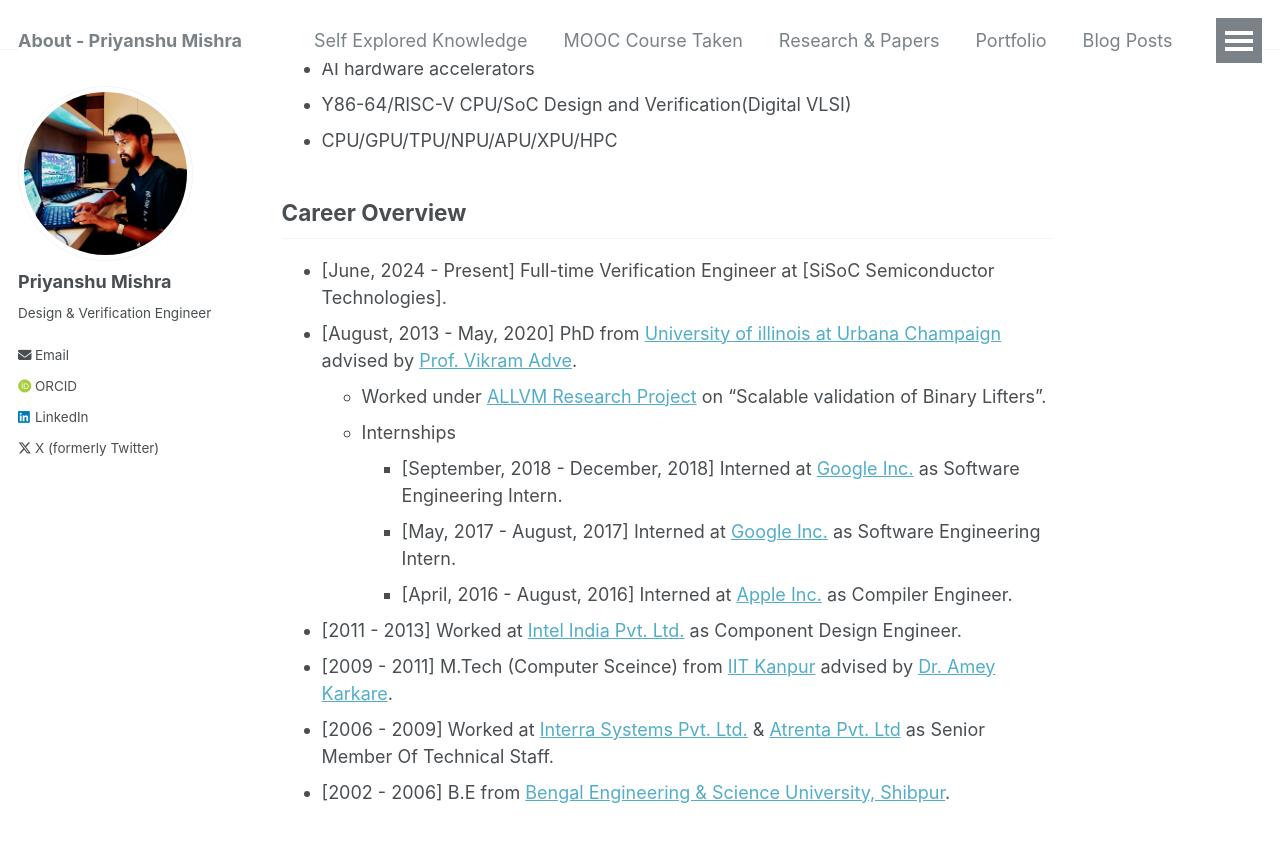
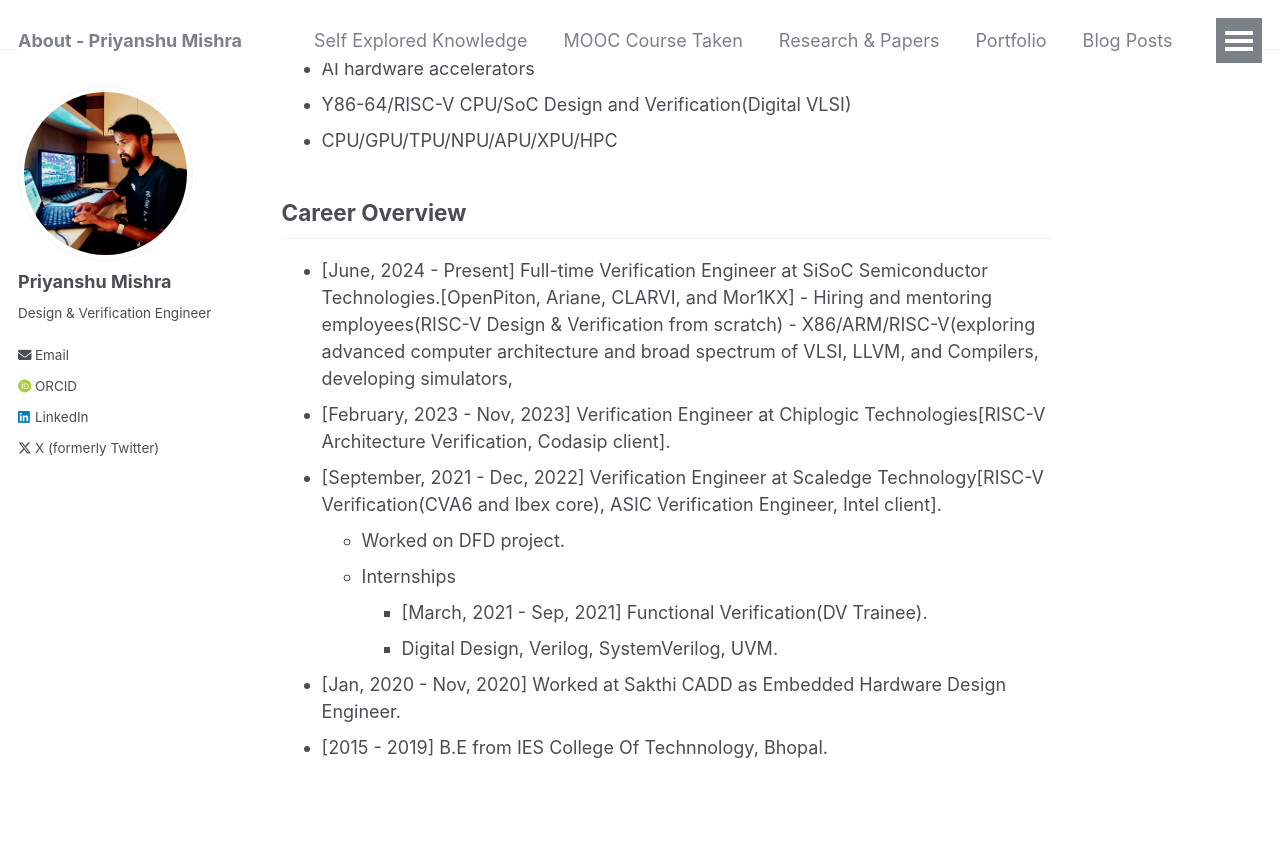
Before and after one commit to Priyanshumishra77/priyanshu.github.io, a Jekyll site: the page built from _pages/about.md, in a window 1280 px wide and 900 px high, scrolled down 337 px. Shown: the top 842 px of the window. Built offline with Jekyll 4.4.1, drawn with Linux system fonts in a browser that asks for light colours; some web fonts are replaced.

Commit message:
Update about.md

```diff
--- a/_pages/about.md
+++ b/_pages/about.md
@@ -21,14 +21,14 @@ Research Interests
 
 Career Overview
 ---------------
- - [June, 2024 - Present] Full-time Verification Engineer at [SiSoC Semiconductor Technologies].
- - [August, 2013 - May, 2020] PhD from [University of illinois at Urbana Champaign](http://illinois.edu/) advised by [Prof. Vikram Adve](http://vikram.cs.illinois.edu/).
-      - Worked under [ALLVM Research Project](https://publish.illinois.edu/allvm-project/) on "Scalable validation of Binary Lifters".
+ - [June, 2024 - Present] Full-time Verification Engineer at SiSoC Semiconductor Technologies.[OpenPiton, Ariane, CLARVI, and Mor1KX]
+         - Hiring and mentoring employees(RISC-V Design & Verification from scratch)
+         - X86/ARM/RISC-V(exploring advanced computer architecture and broad spectrum of VLSI, LLVM, and Compilers, developing simulators,
+ - [February, 2023 - Nov, 2023] Verification Engineer at Chiplogic Technologies[RISC-V Architecture Verification, Codasip client].
+ -  [September, 2021 - Dec, 2022] Verification Engineer at Scaledge Technology[RISC-V Verification(CVA6 and Ibex core), ASIC Verification Engineer, Intel client].
+      - Worked on DFD project.
       - Internships
-         - [September, 2018 - December, 2018] Interned at [Google Inc.](https://www.google.com/intl/en/about/) as Software Engineering Intern.
-         - [May, 2017 - August, 2017] Interned at [Google Inc.](https://www.google.com/intl/en/about/) as Software Engineering Intern.
-         - [April, 2016 - August, 2016] Interned at [Apple Inc.](http://www.apple.com) as Compiler Engineer.
- - [2011 - 2013] Worked at [Intel India Pvt. Ltd.](http://www.intel.com/content/www/us/en/jobs/locations/india/sites/india-development-center.html) as Component Design Engineer.
- - [2009 - 2011] M.Tech (Computer Sceince) from [IIT Kanpur](http://www.iitk.ac.in/) advised by [Dr. Amey Karkare](http://www.cse.iitk.ac.in/users/karkare).
- - [2006 - 2009] Worked at [Interra Systems Pvt. Ltd.](http://www.interrasystems.com/) & [Atrenta Pvt. Ltd](http://www.atrenta.com/) as Senior Member Of Technical Staff.
- - [2002 - 2006] B.E from [Bengal Engineering & Science University, Shibpur](http://www.becs.ac.in/).
+         - [March, 2021 - Sep, 2021] Functional Verification(DV Trainee).
+         - Digital Design, Verilog, SystemVerilog, UVM.
+ - [Jan, 2020 - Nov, 2020] Worked at Sakthi CADD as Embedded Hardware Design Engineer.
+ - [2015 - 2019] B.E from IES College Of Technnology, Bhopal.
```
